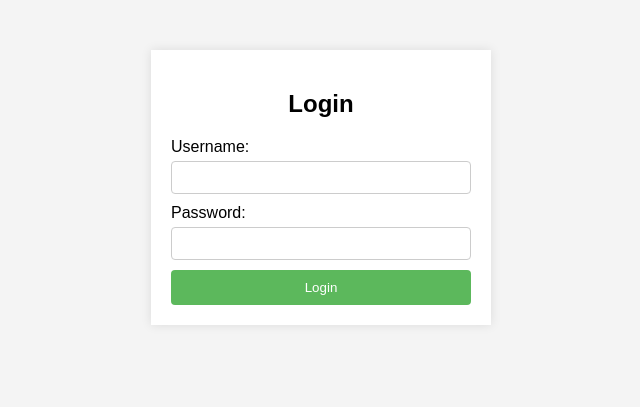
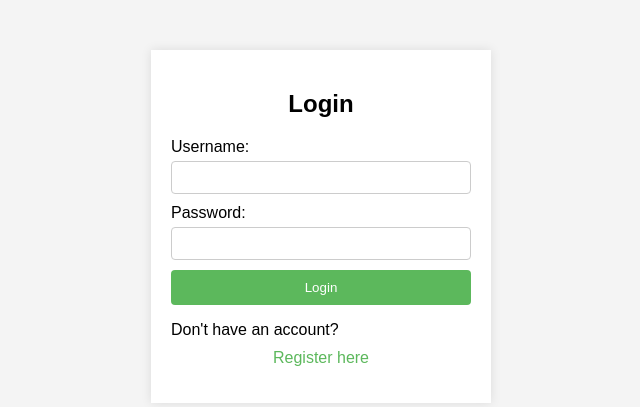
Before and after one commit to ext-alihaider/Login, a Flask app: page /login in a window 1280 px wide. Shown: the top 407 px of the page, without its empty margins (319-959 px from the left). Run offline with Flask 3, Linux system fonts and the light colour scheme; some libraries are stand-ins or nearby versions.

Commit message:
Changes in functionality for session

```diff
--- a/app.py
+++ b/main.py
@@ -3,6 +3,8 @@ import psycopg2
 from psycopg2.extras import DictCursor
 import uuid
 from datetime import datetime, timedelta
+import re
+import socket  # Import socket for hostname resolution
 
 app = Flask(__name__)
 app.secret_key = 'your secret key'
@@ -22,10 +24,11 @@ def get_db_connection():
     )
     return conn
 
-def create_session(user_id, remote_addr, remote_host):
+def create_session(user_id, remote_addr):
     session_key = str(uuid.uuid4())
     logged_in = datetime.now()
     session_expiry = logged_in + timedelta(minutes=30)
+    remote_host = socket.gethostbyaddr(remote_addr)[0] if remote_addr else 'unknown'
     conn = get_db_connection()
     cursor = conn.cursor()
     cursor.execute('INSERT INTO login (user_id, session_key, remote_addr, remote_host, logged_in, session_expiry, status, origin) VALUES (%s, %s, %s, %s, %s, %s, %s, %s)',
@@ -61,7 +64,7 @@ def login():
             session['loggedin'] = True
             session['id'] = account['id']
             session['username'] = account['username']
-            session_key = create_session(account['id'], request.remote_addr, request.remote_host)
+            session_key = create_session(account['id'], request.remote_addr)
             session['session_key'] = session_key
             return redirect(url_for('home'))
         else:
@@ -76,6 +79,37 @@ def logout():
     session.pop('id', None)
     session.pop('username', None)
     session.pop('session_key', None)
+    return redirect(url_for('login'))
+
+@app.route('/register', methods=['GET', 'POST'])
+def register():
+    msg = ''
+    if request.method == 'POST' and 'username' in request.form and 'password' in request.form and 'email' in request.form:
+        username = request.form['username']
+        password = request.form['password']
+        email = request.form['email']
+        conn = get_db_connection()
+        cursor = conn.cursor(cursor_factory=DictCursor)
+        cursor.execute('SELECT * FROM accounts WHERE username = %s', (username,))
+        account = cursor.fetchone()
+        if account:
+            msg = 'Account already exists!'
+        elif not re.match(r'[^@]+@[^@]+\.[^@]+', email):
+            msg = 'Invalid email address!'
+        elif not re.match(r'[A-Za-z0-9]+', username):
+            msg = 'Username must contain only characters and numbers!'
+        else:
+            cursor.execute('INSERT INTO accounts (username, password, email) VALUES (%s, %s, %s)', (username, password, email))
+            conn.commit()
+            msg = 'You have successfully registered!'
+        cursor.close()
+        conn.close()
+    return render_template('register.html', msg=msg)
+
+@app.route('/profile')
+def profile():
+    if 'loggedin' in session:
+        return render_template('profile.html', username=session['username'])
     return redirect(url_for('login'))
 
 @app.route('/home')
--- a/pythonlogin/templates/register.html
+++ b/templates/index.html
@@ -1,21 +1,23 @@
 <!DOCTYPE html>
 <html>
 <head>
-    <title>Register</title>
+    <title>Login</title>
     <link rel="stylesheet" type="text/css" href="{{ url_for('static', filename='style.css') }}">
 </head>
 <body>
     <div class="container">
-        <h2>Register</h2>
-        <form action="{{ url_for('register') }}" method="post">
+        <h2>Login</h2>
+        <form action="{{ url_for('login') }}" method="post">
             <label for="username">Username:</label>
             <input type="text" id="username" name="username" required>
             <label for="password">Password:</label>
             <input type="password" id="password" name="password" required>
-            <label for="email">Email:</label>
-            <input type="email" id="email" name="email" required>
-            <button type="submit">Register</button>
+            <button type="submit">Login</button>
         </form>
+        {% if msg %}
+        <p>{{ msg }}</p>
+        {% endif %}
+        <p>Don't have an account? <a href="{{ url_for('register') }}">Register here</a></p>
     </div>
 </body>
 </html>
--- a/pythonlogin/templates/index.html
+++ b/templates/register.html
@@ -1,18 +1,20 @@
 <!DOCTYPE html>
 <html>
 <head>
-    <title>Login</title>
+    <title>Register</title>
     <link rel="stylesheet" type="text/css" href="{{ url_for('static', filename='style.css') }}">
 </head>
 <body>
     <div class="container">
-        <h2>Login</h2>
-        <form action="{{ url_for('login') }}" method="post">
+        <h2>Register</h2>
+        <form action="{{ url_for('register') }}" method="post">
             <label for="username">Username:</label>
             <input type="text" id="username" name="username" required>
             <label for="password">Password:</label>
             <input type="password" id="password" name="password" required>
-            <button type="submit">Login</button>
+            <label for="email">Email:</label>
+            <input type="email" id="email" name="email" required>
+            <button type="submit">Register</button>
         </form>
         {% if msg %}
         <p>{{ msg }}</p>
```
Also changed, not shown: static/style.css (renamed from pythonlogin/static/style.css), templates/home.html (renamed from pythonlogin/templates/home.html), templates/profile.html (renamed from pythonlogin/templates/profile.html).
